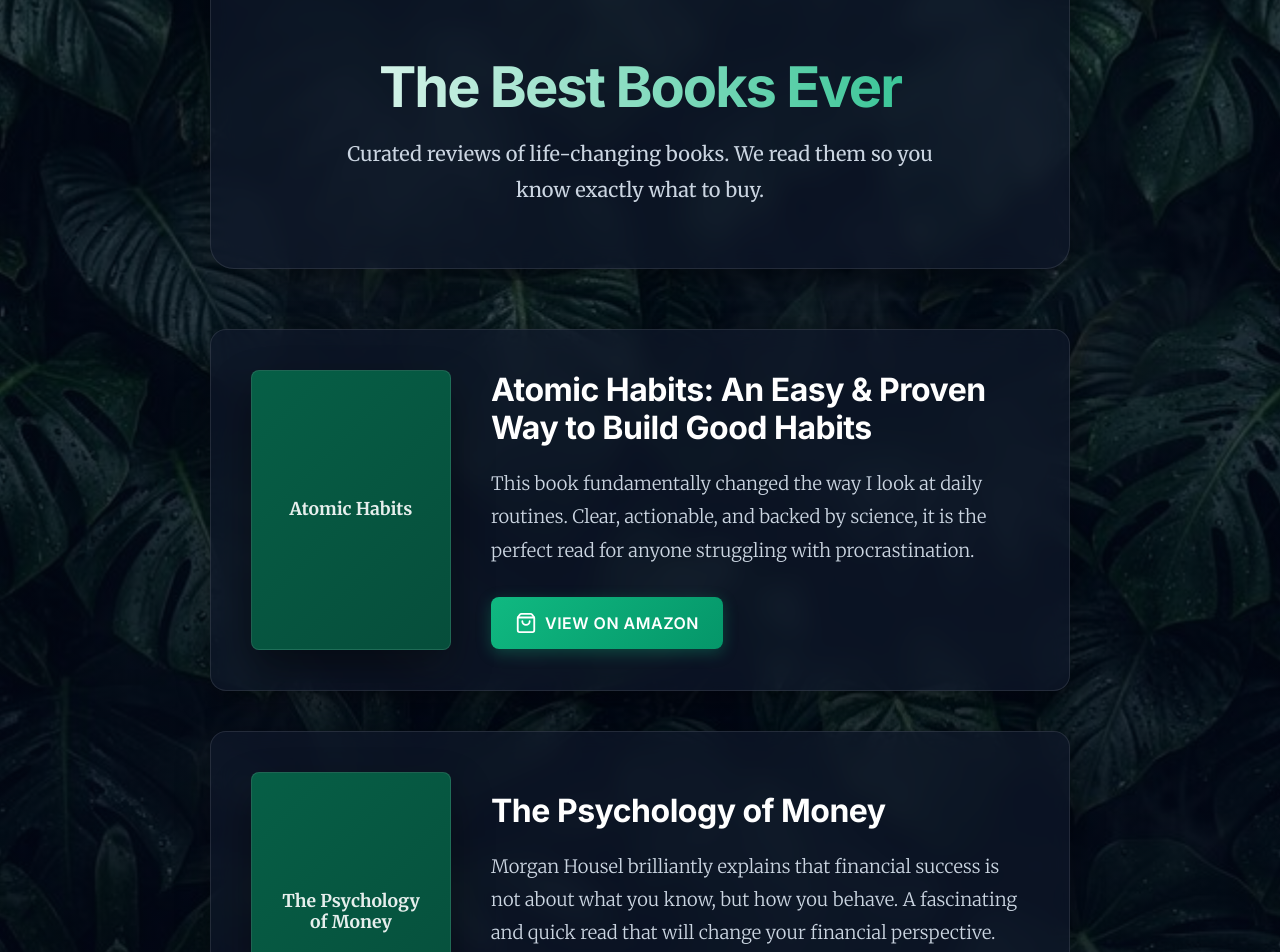
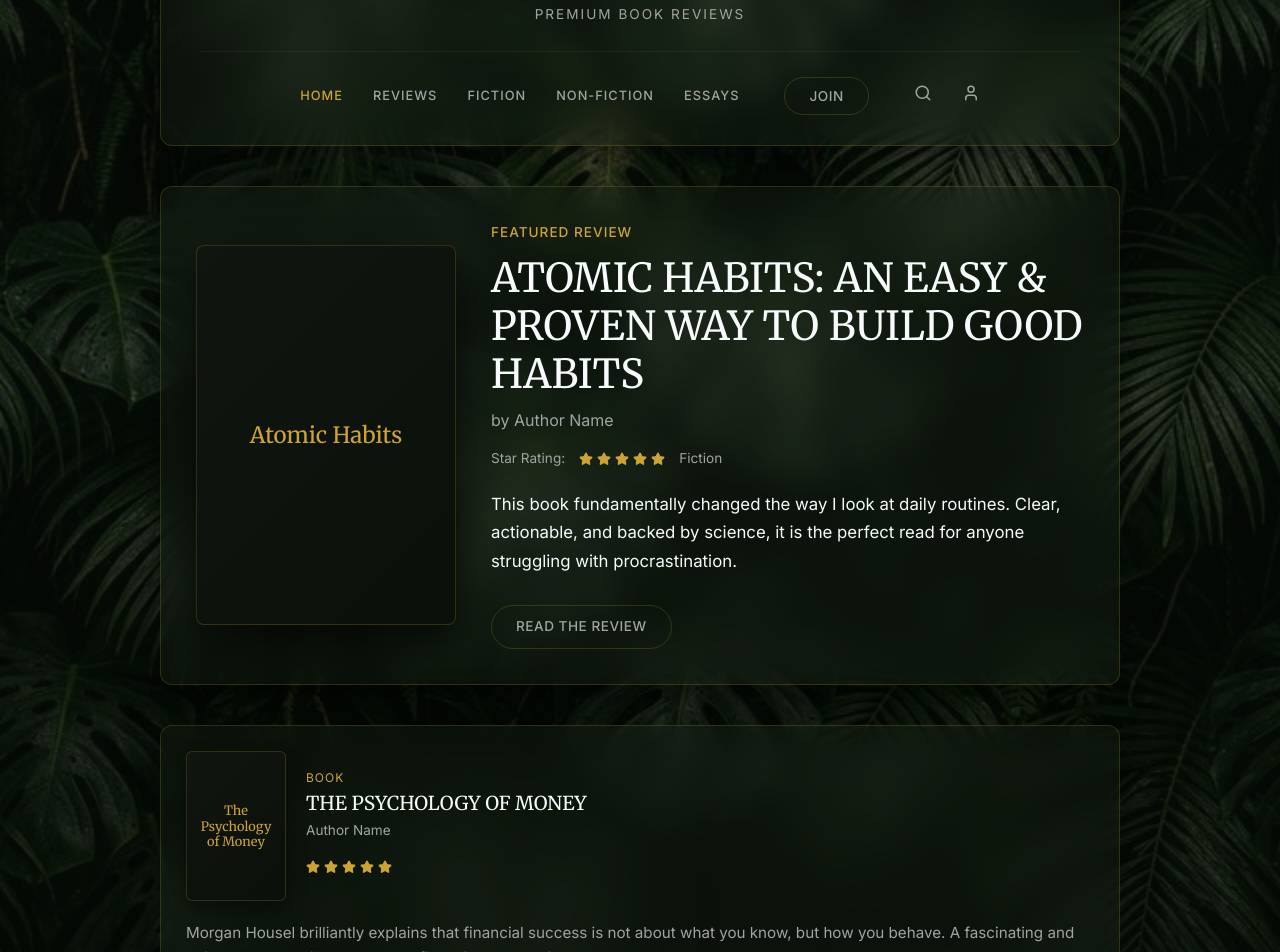
Before and after one commit to matkovichonline-oss/best-ebooks-affiliate, a React (Vite) app: page / in a window 1280 px wide. Shown: the part 120-1072 px from the top of the page. Built offline with nearby package versions, Linux system fonts and the light colour scheme.

Commit message:
UI Redesign: The Literary Leaf layout match

```diff
--- a/src/components/AffiliateProductCard.tsx
+++ b/src/components/AffiliateProductCard.tsx
@@ -1,49 +1,61 @@
 import type { AffiliateProduct } from '../data/affiliateProducts';
-import { ShoppingBag } from 'lucide-react';
+import { Star } from 'lucide-react';
 
 export const AffiliateProductCard = ({ product }: { product: AffiliateProduct }) => {
   return (
-    <article className="editorial-card glass-card">
-      <div style={{ display: 'flex', gap: '40px', alignItems: 'center', flexWrap: 'wrap' }}>
+    <article className="glass-card grid-card">
+      <div style={{ display: 'flex', gap: '20px', marginBottom: '20px' }}>
 
-        {/* Mock Book Cover */}
+        {/* Mock Book Cover Small */}
         <div style={{
           flexShrink: 0,
-          width: '200px',
-          height: '280px',
-          background: 'linear-gradient(135deg, #065f46 0%, #064e3b 100%)',
-          borderRadius: '8px',
-          boxShadow: '0 20px 40px rgba(0,0,0,0.4)',
+          width: '100px',
+          height: '150px',
+          background: 'linear-gradient(135deg, #101510 0%, #0a100a 100%)',
+          borderRadius: '6px',
+          boxShadow: '0 10px 20px rgba(0,0,0,0.4)',
           display: 'flex',
           alignItems: 'center',
           justifyContent: 'center',
-          color: 'rgba(255, 255, 255, 0.9)',
-          padding: '24px',
+          color: 'var(--accent)',
+          padding: '10px',
           textAlign: 'center',
-          fontWeight: '700',
-          lineHeight: 1.2,
-          border: '1px solid rgba(255, 255, 255, 0.1)',
-          fontSize: '1.1rem'
+          fontWeight: '400',
+          fontFamily: 'var(--font-serif)',
+          border: '1px solid var(--border)',
+          fontSize: '0.8rem',
+          lineHeight: 1.2
         }}>
           {product.coverText}
         </div>
 
-        {/* Content Section */}
-        <div style={{ flex: '1', minWidth: '300px' }}>
-          <h2>{product.title}</h2>
-          <p className="review-text">{product.miniReview}</p>
+        {/* Info next to cover */}
+        <div style={{ display: 'flex', flexDirection: 'column', justifyContent: 'center' }}>
+          <p style={{ color: 'var(--accent)', fontSize: '0.75rem', textTransform: 'uppercase', letterSpacing: '1px', marginBottom: '5px' }}>Book</p>
+          <h3 style={{ fontSize: '1.2rem', marginBottom: '5px', textTransform: 'uppercase', fontFamily: 'var(--font-serif)', fontWeight: 400 }}>{product.title}</h3>
+          <p style={{ color: 'var(--text-secondary)', fontSize: '0.85rem', marginBottom: '8px' }}>Author Name</p>
+          <div className="star-rating">
+            {[...Array(5)].map((_, i) => <Star key={i} size={14} fill="currentColor" />)}
+          </div>
+        </div>
+      </div>
+
+      <p className="review-text" style={{ fontSize: '0.95rem', flex: '1', marginBottom: '20px', color: 'var(--text-secondary)' }}>
+        {product.miniReview}
+      </p>
+
+      <p style={{ color: 'var(--accent)', fontSize: '0.8rem', marginBottom: '15px' }}>Category</p>
 
       <a
         href={product.amazonUrl}
         target="_blank"
         rel="noopener noreferrer"
-            className="btn btn-amazon"
+        className="btn btn-outline"
+        style={{ width: '100%' }}
         aria-label={`View ${product.title} on Amazon`}
       >
-            <ShoppingBag size={22} /> View on Amazon
+        Read Full Review
       </a>
-        </div>
-      </div>
     </article>
   );
 };
--- a/src/index.css
+++ b/src/index.css
@@ -1,14 +1,14 @@
-@import url('https://fonts.googleapis.com/css2?family=Merriweather:ital,wght@0,300;0,400;0,700;1,400&family=Inter:wght@400;500;600;700&display=swap');
+@import url('https://fonts.googleapis.com/css2?family=Merriweather:ital,wght@0,300;0,400;0,700;1,400&family=Inter:wght@300;400;500;600;700&display=swap');
 
 :root {
-  --bg-color: #020617; /* Very dark blue/slate */
+  --bg-color: #030504; /* Deep forest black */
   --text-primary: #f8fafc;
-  --text-secondary: #cbd5e1;
-  --accent: #10b981; /* Emerald green */
-  --accent-hover: #059669;
-  --card-bg: rgba(15, 23, 42, 0.7); /* Translucent dark slate */
-  --border: rgba(255, 255, 255, 0.1);
-  --glass-blur: blur(12px);
+  --text-secondary: #a3a3a3;
+  --accent: #cda434; /* Sophisticated Muted Gold */
+  --accent-hover: #e2c062;
+  --card-bg: rgba(20, 30, 20, 0.4); /* Translucent dark moss */
+  --border: rgba(205, 164, 52, 0.2); /* Subtle gold border */
+  --glass-blur: blur(16px);
 
   --font-serif: 'Merriweather', serif;
   --font-sans: 'Inter', sans-serif;
@@ -23,74 +23,59 @@
 *:focus-visible {
   outline: 2px solid var(--accent);
   outline-offset: 4px;
+  border-radius: 4px;
 }
 
 @keyframes panBackground {
-  0% {
-    background-size: 100%;
-    background-position: center 0%;
-  }
-  50% {
-    background-size: 110%;
-    background-position: center 100%;
-  }
-  100% {
-    background-size: 100%;
-    background-position: center 0%;
-  }
+  0% { background-size: 100%; background-position: center 0%; }
+  50% { background-size: 105%; background-position: center 100%; }
+  100% { background-size: 100%; background-position: center 0%; }
 }
 
 @keyframes fadeUp {
-  from {
-    opacity: 0;
-    transform: translateY(20px);
-  }
-  to {
-    opacity: 1;
-    transform: translateY(0);
-  }
+  from { opacity: 0; transform: translateY(20px); }
+  to { opacity: 1; transform: translateY(0); }
 }
 
 body {
-  font-family: var(--font-serif);
+  font-family: var(--font-sans); /* Body text in UI looks sans-serif */
   background-color: var(--bg-color);
-  background-image: linear-gradient(rgba(2, 6, 23, 0.6), rgba(2, 6, 23, 0.8)), url('./assets/rainforest-bg.png');
+  background-image: linear-gradient(rgba(10, 15, 10, 0.5), rgba(5, 10, 5, 0.8)), url('./assets/monstera-bg.png');
   background-attachment: fixed;
   background-size: cover;
   background-position: center;
   color: var(--text-primary);
-  line-height: 1.8;
+  line-height: 1.6;
   -webkit-font-smoothing: antialiased;
   min-height: 100vh;
-  animation: panBackground 120s ease-in-out infinite;
+  animation: panBackground 150s ease-in-out infinite;
 }
 
 h1, h2, h3, h4 {
-  font-family: var(--font-sans);
-  font-weight: 700;
+  font-family: var(--font-serif);
+  font-weight: 400;
   line-height: 1.2;
 }
 
 a {
-  color: var(--accent);
+  color: var(--text-primary);
   text-decoration: none;
   transition: all 0.2s;
 }
 a:hover {
-  filter: brightness(1.2);
+  color: var(--accent);
 }
 
 /* Utilities */
 .container {
-  max-width: 900px;
+  max-width: 1000px;
   margin: 0 auto;
   padding: 0 20px;
 }
 
 .text-center { text-align: center; }
-.mt-4 { margin-top: 1rem; }
+.text-muted { color: var(--text-secondary); }
 .mb-4 { margin-bottom: 1rem; }
-.mb-8 { margin-bottom: 2rem; }
 
 /* Glassmorphism Card */
 .glass-card {
@@ -98,14 +83,15 @@
   backdrop-filter: var(--glass-blur);
   -webkit-backdrop-filter: var(--glass-blur);
   border: 1px solid var(--border);
-  border-radius: 16px;
-  box-shadow: 0 8px 32px 0 rgba(0, 0, 0, 0.37);
+  border-radius: 12px;
+  box-shadow: 0 10px 40px 0 rgba(0, 0, 0, 0.5);
   transition: transform 0.4s ease, box-shadow 0.4s ease;
 }
 
 .glass-card:hover {
   transform: translateY(-4px);
-  box-shadow: 0 12px 40px 0 rgba(0, 0, 0, 0.6);
+  box-shadow: 0 15px 50px 0 rgba(0, 0, 0, 0.7);
+  border-color: rgba(205, 164, 52, 0.4);
 }
 
 /* Buttons */
@@ -115,29 +101,30 @@
   justify-content: center;
   gap: 8px;
   font-family: var(--font-sans);
-  font-weight: 600;
-  padding: 12px 24px;
-  border-radius: 8px;
-  border: none;
+  font-weight: 500;
+  padding: 10px 24px;
+  border-radius: 30px; /* Pill shape */
+  border: 1px solid var(--border);
   cursor: pointer;
   transition: all 0.3s cubic-bezier(0.4, 0, 0.2, 1);
-  font-size: 1rem;
+  font-size: 0.85rem;
+  letter-spacing: 0.5px;
+  text-transform: uppercase;
 }
 
 .btn-amazon {
-  background: linear-gradient(135deg, #10b981 0%, #059669 100%);
-  color: white;
-  text-transform: uppercase;
-  letter-spacing: 0.5px;
-  box-shadow: 0 4px 15px rgba(16, 185, 129, 0.3);
+  background: transparent;
+  color: var(--text-primary);
+  border: 1px solid var(--text-secondary);
 }
 .btn-amazon:hover {
-  transform: translateY(-2px);
-  box-shadow: 0 6px 20px rgba(16, 185, 129, 0.4);
+  background: rgba(255, 255, 255, 0.05);
+  border-color: var(--accent);
+  color: var(--accent);
 }
 
 .btn-outline {
-  background: rgba(255, 255, 255, 0.05);
+  background: transparent;
   border: 1px solid var(--border);
   color: var(--text-secondary);
 }
@@ -146,72 +133,101 @@
   color: var(--text-primary);
 }
 
+/* Header & Nav */
+.site-header {
+  padding: 30px 40px;
+  text-align: center;
+  margin: 40px auto;
+}
+
+.site-title {
+  font-size: 2.5rem;
+  font-family: var(--font-serif);
+  font-weight: 400;
+  letter-spacing: 4px;
+  color: var(--accent);
+  text-transform: uppercase;
+  margin-bottom: 5px;
+}
+
+.site-subtitle {
+  font-family: var(--font-sans);
+  font-size: 0.85rem;
+  letter-spacing: 2px;
+  text-transform: uppercase;
+  color: var(--text-secondary);
+  margin-bottom: 25px;
+}
+
+.nav-links {
+  display: flex;
+  justify-content: center;
+  align-items: center;
+  gap: 30px;
+  font-family: var(--font-sans);
+  font-size: 0.8rem;
+  letter-spacing: 1px;
+  text-transform: uppercase;
+  border-top: 1px solid rgba(255,255,255,0.05);
+  padding-top: 25px;
+}
+
+.nav-links a { color: var(--text-secondary); font-weight: 500; }
+.nav-links a.active { color: var(--accent); }
+.nav-links a:hover { color: var(--text-primary); }
+
 /* Editorial Cards */
 .editorial-card {
-  padding: 40px;
-  margin-bottom: 40px;
+  padding: 35px;
+  margin-bottom: 30px;
   animation: fadeUp 0.8s cubic-bezier(0.16, 1, 0.3, 1) backwards;
 }
 
-.editorial-card h2 {
-  font-size: 2rem;
-  margin-bottom: 20px;
-  color: #fff;
-  letter-spacing: -0.5px;
+/* Featured Review Hero */
+.featured-review {
+  display: flex;
+  gap: 35px;
+  align-items: center;
 }
 
-.editorial-card p.review-text {
-  font-size: 1.15rem;
-  color: var(--text-secondary);
-  margin-bottom: 30px;
-  font-weight: 300;
+/* Products Grid */
+.products-grid {
+  display: grid;
+  grid-template-columns: repeat(auto-fit, minmax(280px, 1fr));
+  gap: 25px;
 }
 
-/* Header */
-.site-header {
-  padding: 80px 0 60px;
-  text-align: center;
-  margin-bottom: 60px;
+.grid-card {
+  display: flex;
+  flex-direction: column;
+  padding: 25px;
+  height: 100%;
 }
 
-.site-title {
-  font-size: 3.5rem;
-  font-family: var(--font-sans);
-  font-weight: 800;
-  letter-spacing: -2px;
-  background: linear-gradient(to right, #fff, #10b981);
-  -webkit-background-clip: text;
-  background-clip: text;
-  -webkit-text-fill-color: transparent;
-  margin-top: 20px;
+/* Star Rating */
+.star-rating {
+  display: flex;
+  gap: 4px;
+  color: var(--accent);
+  margin: 10px 0;
 }
 
 /* Admin Specific */
 .admin-container {
   max-width: 1000px;
-  margin: 0 auto;
-  padding: 60px 20px;
-  font-family: var(--font-sans);
+  margin: 50px auto;
+  padding: 40px;
 }
-
 .admin-input, .admin-textarea {
   width: 100%;
   padding: 12px 16px;
-  background: rgba(255, 255, 255, 0.05);
+  background: rgba(0, 0, 0, 0.4);
   border: 1px solid var(--border);
   border-radius: 8px;
   color: white;
   font-family: inherit;
   margin-bottom: 20px;
-  transition: all 0.2s;
 }
-
-.admin-input:focus, .admin-textarea:focus {
-  outline: none;
-  border-color: var(--accent);
-  background: rgba(255, 255, 255, 0.1);
-}
-
 .admin-label {
   display: block;
   font-weight: 600;
--- a/src/pages/PublicBlog.tsx
+++ b/src/pages/PublicBlog.tsx
@@ -1,33 +1,95 @@
 import { AffiliateProductCard } from '../components/AffiliateProductCard';
 import { useAffiliateProducts } from '../hooks/useAffiliateProducts';
-import { BookOpen } from 'lucide-react';
+import { Search, User, Star } from 'lucide-react';
 
 export const PublicBlog = () => {
   const { products } = useAffiliateProducts();
 
+  const featuredProduct = products.length > 0 ? products[0] : null;
+  const gridProducts = products.length > 1 ? products.slice(1) : [];
+
   return (
     <div className="container">
-      <header className="site-header glass-card" style={{ padding: '60px 20px', borderRadius: '0 0 24px 24px' }}>
-        <BookOpen size={64} color="var(--accent)" style={{ marginBottom: '20px' }} />
-        <h1 className="site-title">The Best Books Ever</h1>
-        <p style={{ fontSize: '1.25rem', color: 'var(--text-secondary)', marginTop: '15px', maxWidth: '600px', margin: '15px auto 0' }}>
-          Curated reviews of life-changing books. We read them so you know exactly what to buy.
-        </p>
+      <header className="site-header glass-card">
+        <h1 className="site-title">The Literary Leaf</h1>
+        <p className="site-subtitle">Premium Book Reviews</p>
+
+        <nav className="nav-links">
+          <a href="#" className="active">Home</a>
+          <a href="#">Reviews</a>
+          <a href="#">Fiction</a>
+          <a href="#">Non-Fiction</a>
+          <a href="#">Essays</a>
+          <button className="btn btn-outline" style={{ margin: '0 15px' }}>Join</button>
+          <a href="#" aria-label="Search"><Search size={18} /></a>
+          <a href="/admin" aria-label="Admin/Profile"><User size={18} /></a>
+        </nav>
       </header>
 
       <main style={{ paddingBottom: '60px' }}>
-        {products.map(product => (
-          <AffiliateProductCard key={product.id} product={product} />
-        ))}
+        {featuredProduct && (
+          <section className="featured-review glass-card editorial-card" style={{ marginBottom: '40px' }}>
+            {/* Featured Image */}
+            <div style={{
+              flexShrink: 0,
+              width: '260px',
+              height: '380px',
+              background: 'linear-gradient(135deg, #101510 0%, #0a100a 100%)',
+              borderRadius: '8px',
+              boxShadow: '0 20px 40px rgba(0,0,0,0.6)',
+              display: 'flex',
+              alignItems: 'center',
+              justifyContent: 'center',
+              color: 'var(--accent)',
+              padding: '24px',
+              textAlign: 'center',
+              fontWeight: '400',
+              fontFamily: 'var(--font-serif)',
+              border: '1px solid var(--border)',
+              fontSize: '1.4rem'
+            }}>
+              {featuredProduct.coverText}
+            </div>
+
+            {/* Featured Content */}
+            <div style={{ flex: '1', minWidth: '300px' }}>
+              <p style={{ color: 'var(--accent)', fontSize: '0.85rem', textTransform: 'uppercase', letterSpacing: '1px', marginBottom: '10px', fontWeight: '500' }}>Featured Review</p>
+              <h2 style={{ fontSize: '2.5rem', marginBottom: '10px', textTransform: 'uppercase' }}>{featuredProduct.title}</h2>
+              <p style={{ color: 'var(--text-secondary)', marginBottom: '15px' }}>
+                by Author Name
+              </p>
+
+              <div className="star-rating" style={{ marginBottom: '20px', alignItems: 'center' }}>
+                <span style={{ fontSize: '0.85rem', color: 'var(--text-secondary)', marginRight: '10px' }}>Star Rating:</span>
+                {[...Array(5)].map((_, i) => <Star key={i} size={14} fill="currentColor" />)}
+                <span style={{ fontSize: '0.85rem', color: 'var(--text-secondary)', marginLeft: '10px' }}>Fiction</span>
+              </div>
+
+              <p className="review-text" style={{ fontSize: '1.05rem', lineHeight: '1.7', marginBottom: '30px' }}>
+                {featuredProduct.miniReview}
+              </p>
+
+              <a
+                href={featuredProduct.amazonUrl}
+                target="_blank"
+                rel="noopener noreferrer"
+                className="btn btn-outline"
+                aria-label={`Read review for ${featuredProduct.title} on Amazon`}
+              >
+                Read The Review
+              </a>
+            </div>
+          </section>
+        )}
+
+        {gridProducts.length > 0 && (
+          <section className="products-grid">
+            {gridProducts.map(product => (
+              <AffiliateProductCard key={product.id} product={product} />
+            ))}
+          </section>
+        )}
       </main>
-
-      <footer className="text-center glass-card" style={{ padding: '40px 20px', borderRadius: '24px 24px 0 0', marginTop: '40px' }}>
-        <p className="text-muted" style={{ fontSize: '0.95rem' }}>
-          © {new Date().getFullYear()} The Best Books Ever.
-          <br/>
-          <em style={{ opacity: 0.7 }}>As an Amazon Associate I earn from qualifying purchases.</em>
-        </p>
-      </footer>
     </div>
   );
 };
```
Also changed, not shown: src/assets/monstera-bg.png (added). Lines whose indentation alone changed are shown as unchanged.
